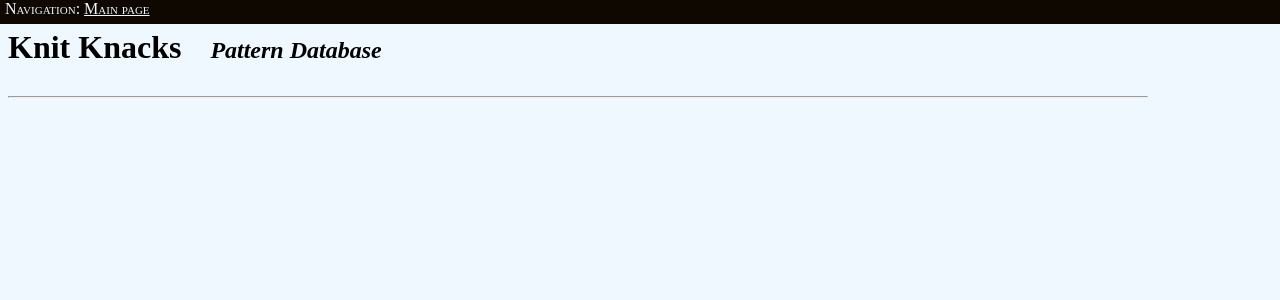
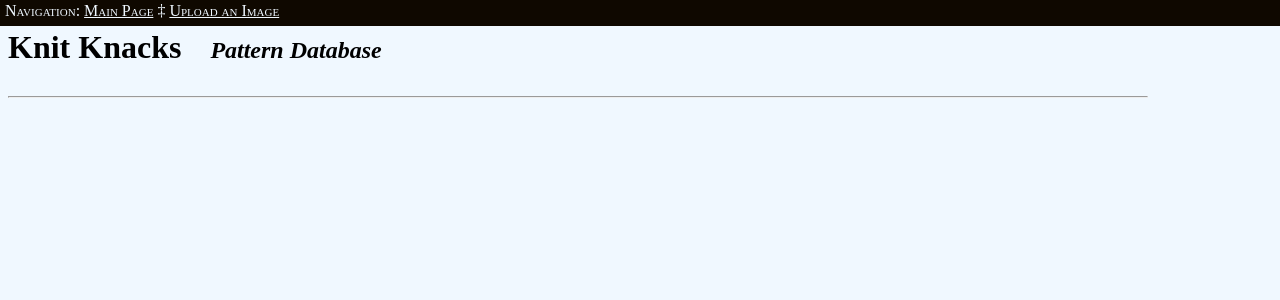
Before and after one commit to amdudda/Capstone_Final_Project, a Django app: page / in a window 1280 px wide. Shown: the top 300 px of the page. Run offline with Django 3.2, Linux system fonts and the light colour scheme; data that the repository does not hold is empty.

Commit message:
Refactor pages to use a common template for the header.

```diff
--- a/PatternGenerator/static/style/style.css
+++ b/PatternGenerator/static/style/style.css
@@ -94,7 +94,7 @@ aside img {
     height: 1.5em;
     left: 0px;
     top: 0px;
-    padding-left:5px;
+    padding:2px 0 0px 5px;
     background-color: #0f0800;
     color: aliceblue;
     font-variant: small-caps;
--- a/PatternGenerator/templates/PatternGenerator/base.html
+++ b/PatternGenerator/templates/PatternGenerator/base.html
@@ -8,7 +8,7 @@
 </head>
 <body>
 <div id="navbar">
-    Navigation: <a href="/">Main page</a>
+    Navigation: <a href="/">Main Page</a> &#8225; <a href="{% url 'uploadimage' %}">Upload an Image</a>
 </div>
 <header>
     <h1>Knit Knacks</h1>
```
